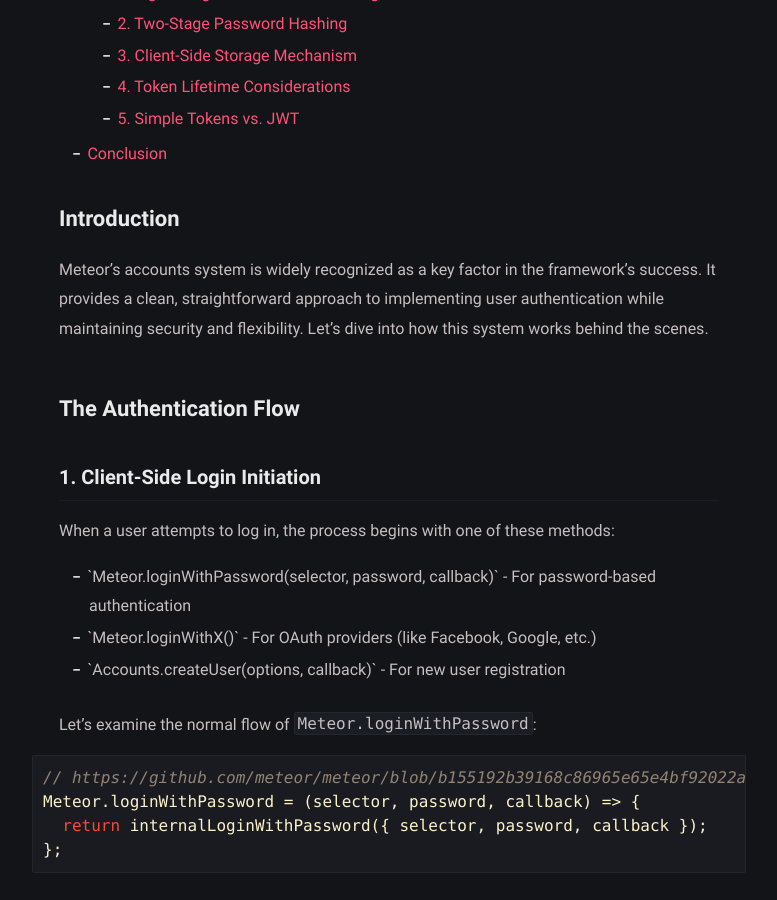
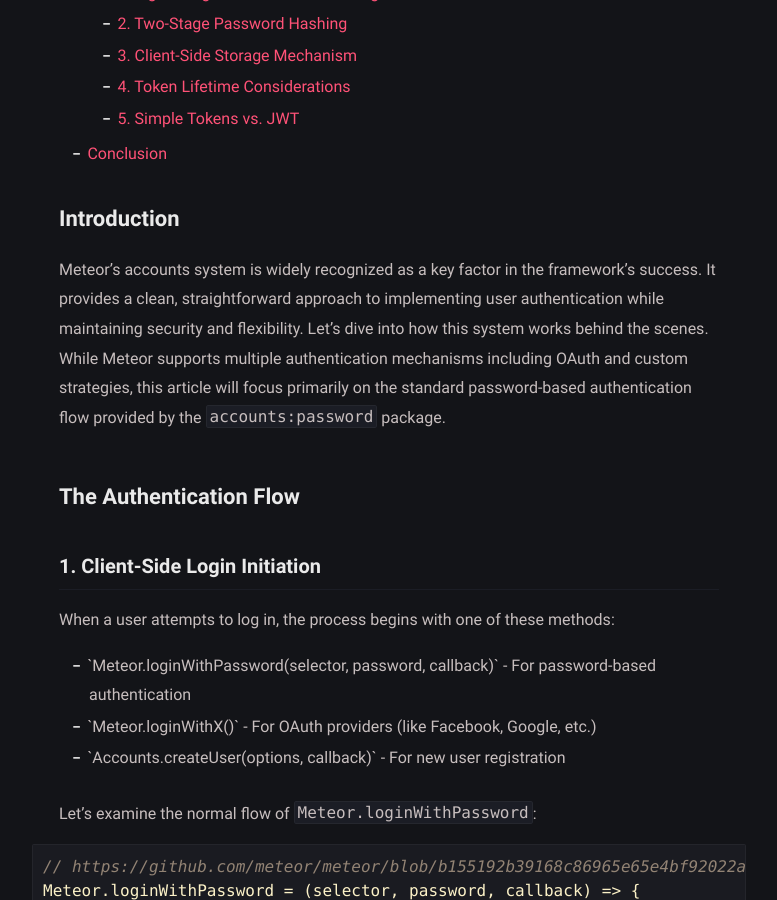
Before and after one commit to harryadel/harryadel.github.io, a Jekyll site: the page built from _posts/2025-05-03-meteor-authentication.md, in a window 1280 px wide and 900 px high, scrolled down 1011 px. Shown: the whole window, without its empty margins (251-1028 px from the left). Built offline with Jekyll 4.4.1, drawn with Linux system fonts in a browser that asks for light colours.

Commit message:
Add scope clarification for password-based auth in Meteor accounts intro

```diff
--- a/_posts/2025-05-03-meteor-authentication.md
+++ b/_posts/2025-05-03-meteor-authentication.md
@@ -29,7 +29,7 @@
 
 ## Introduction
 
-Meteor's accounts system is widely recognized as a key factor in the framework's success. It provides a clean, straightforward approach to implementing user authentication while maintaining security and flexibility. Let's dive into how this system works behind the scenes.
+Meteor's accounts system is widely recognized as a key factor in the framework's success. It provides a clean, straightforward approach to implementing user authentication while maintaining security and flexibility. Let's dive into how this system works behind the scenes. While Meteor supports multiple authentication mechanisms including OAuth and custom strategies, this article will focus primarily on the standard password-based authentication flow provided by the `accounts:password` package.
 
 ## The Authentication Flow
 
```
